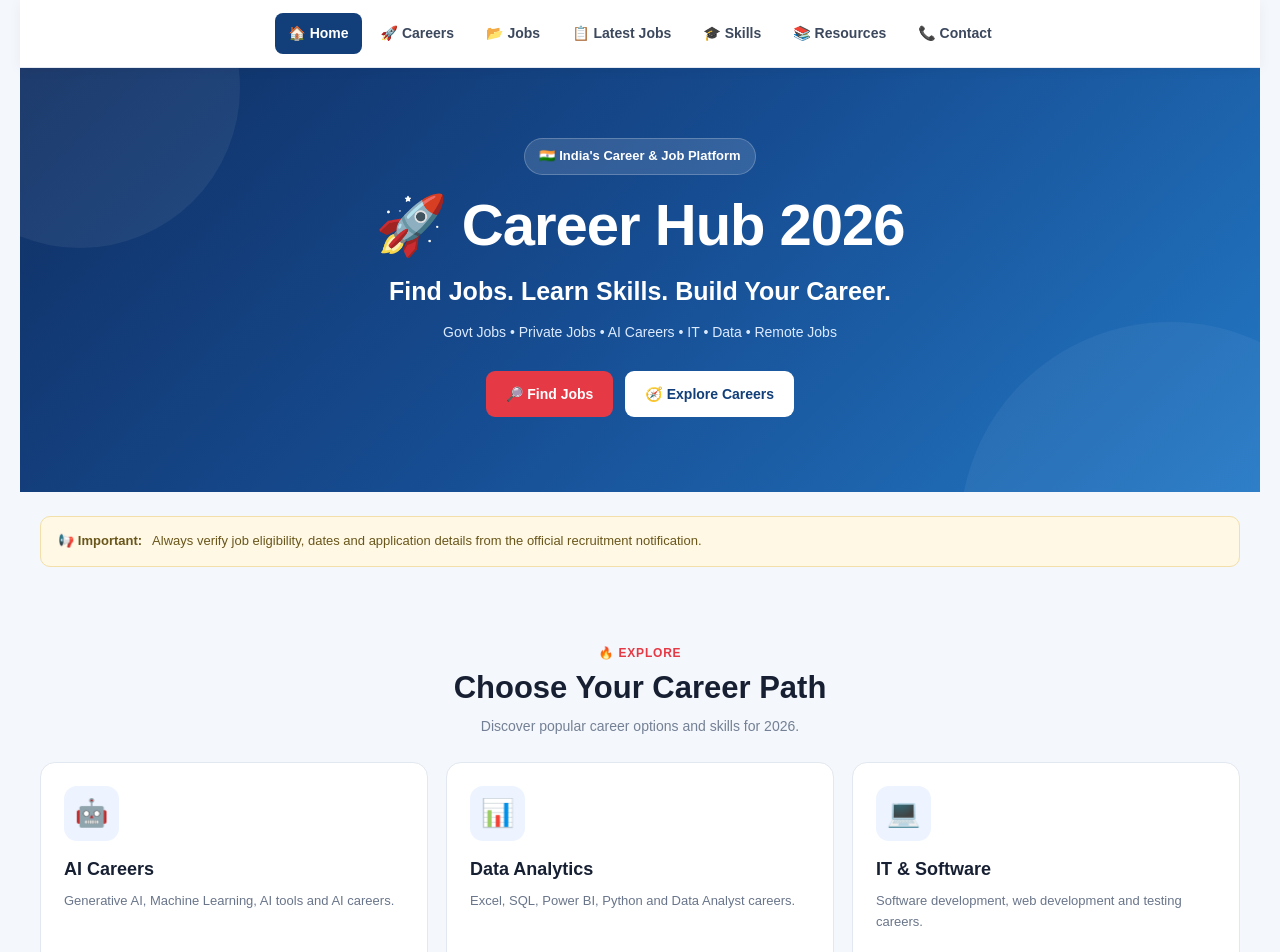
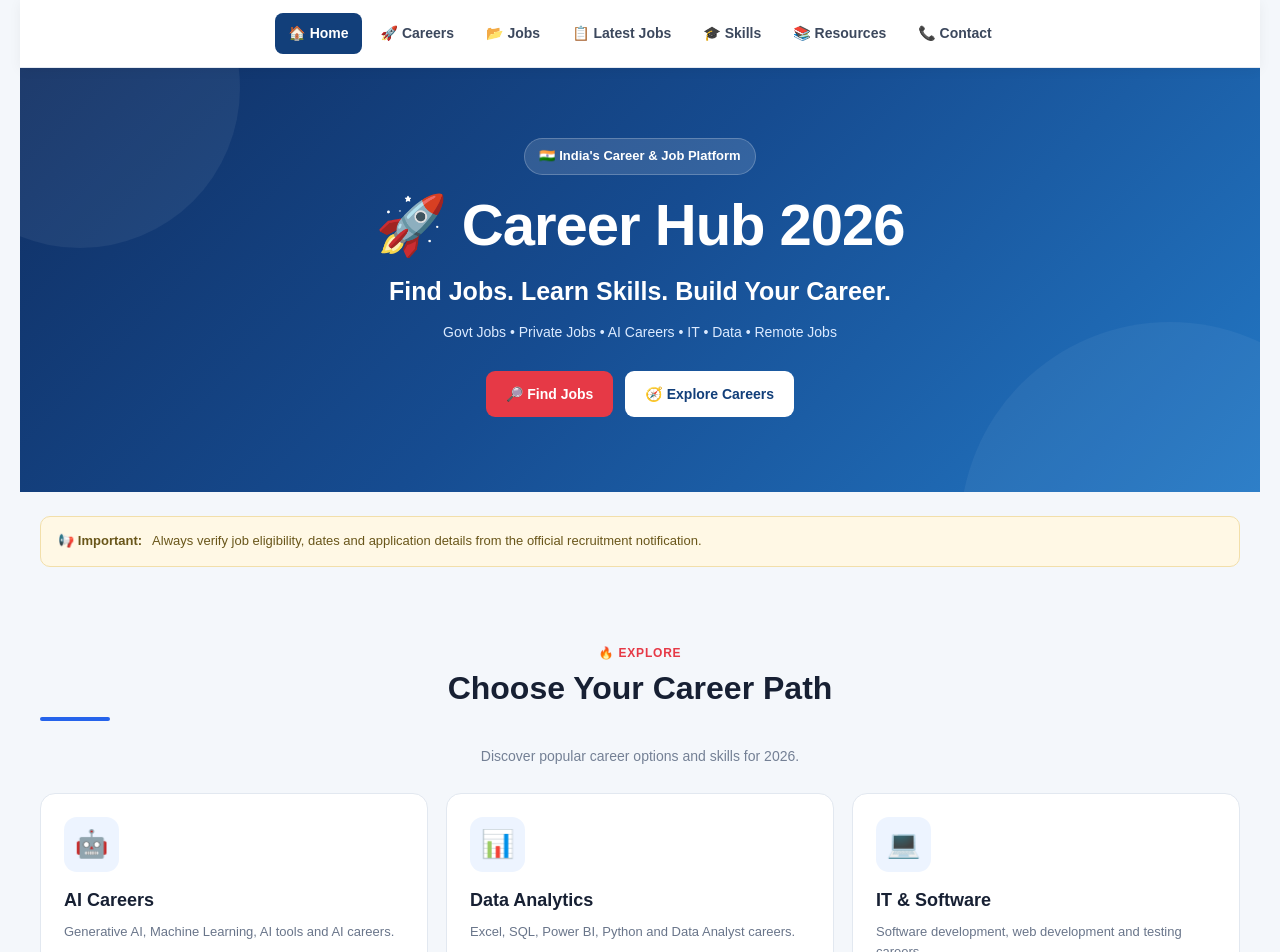
Before and after one commit to chglory8888-dev/govt-jobs-2026, a Next.js app: page / in a window 1280 px wide. Shown: the top 952 px of the page. Built offline with nearby package versions, Linux system fonts and the light colour scheme.

Commit message:
Update globals.css

```diff
--- a/styles/globals.css
+++ b/styles/globals.css
@@ -1099,3 +1099,48 @@ footer {
     font-size: 22px;
   }
 }
+/* BIG HIGHLIGHTED HEADINGS */
+
+.career-section h2,
+.skills-section h2,
+.resources-section h2,
+.seo-content h2 {
+  font-size: 32px;
+  font-weight: 800;
+  line-height: 1.2;
+  color: #172033;
+  margin-bottom: 24px;
+  position: relative;
+}
+
+.career-section h2::after,
+.skills-section h2::after,
+.resources-section h2::after,
+.seo-content h2::after {
+  content: "";
+  display: block;
+  width: 70px;
+  height: 4px;
+  margin-top: 10px;
+  border-radius: 10px;
+  background: #2563eb;
+}
+
+/* CAREER PATH CARDS */
+
+.career-card {
+  display: block;
+  cursor: pointer;
+  transition: transform 0.2s ease, box-shadow 0.2s ease;
+}
+
+.career-card:hover {
+  transform: translateY(-5px);
+  box-shadow: 0 10px 25px rgba(0, 0, 0, 0.12);
+}
+
+.career-card a {
+  display: block;
+  color: inherit;
+  text-decoration: none;
+}
```
